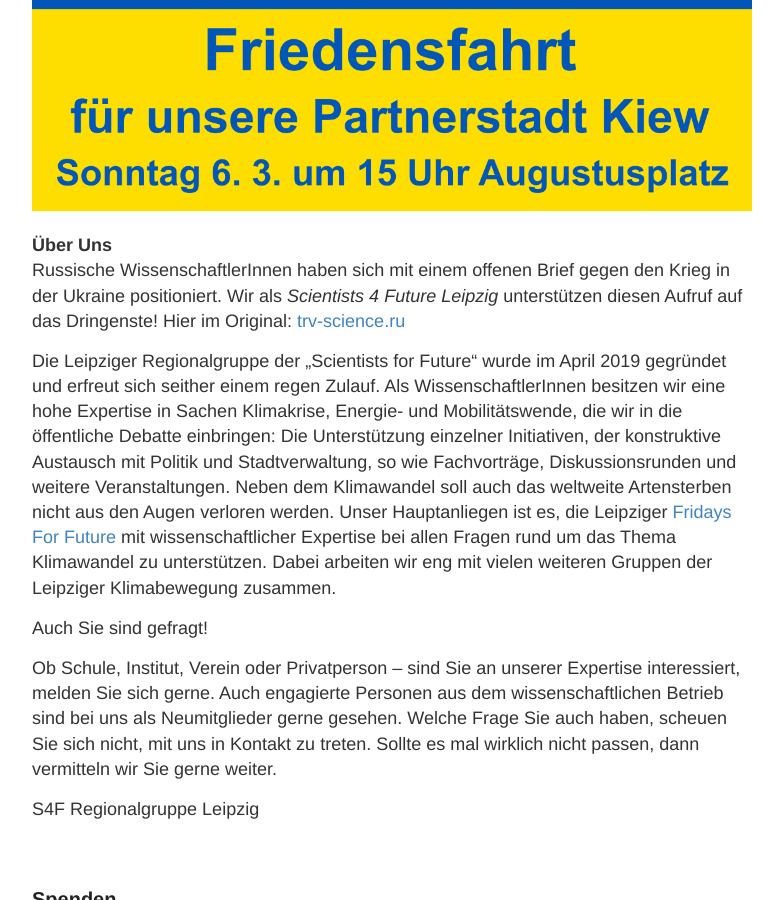
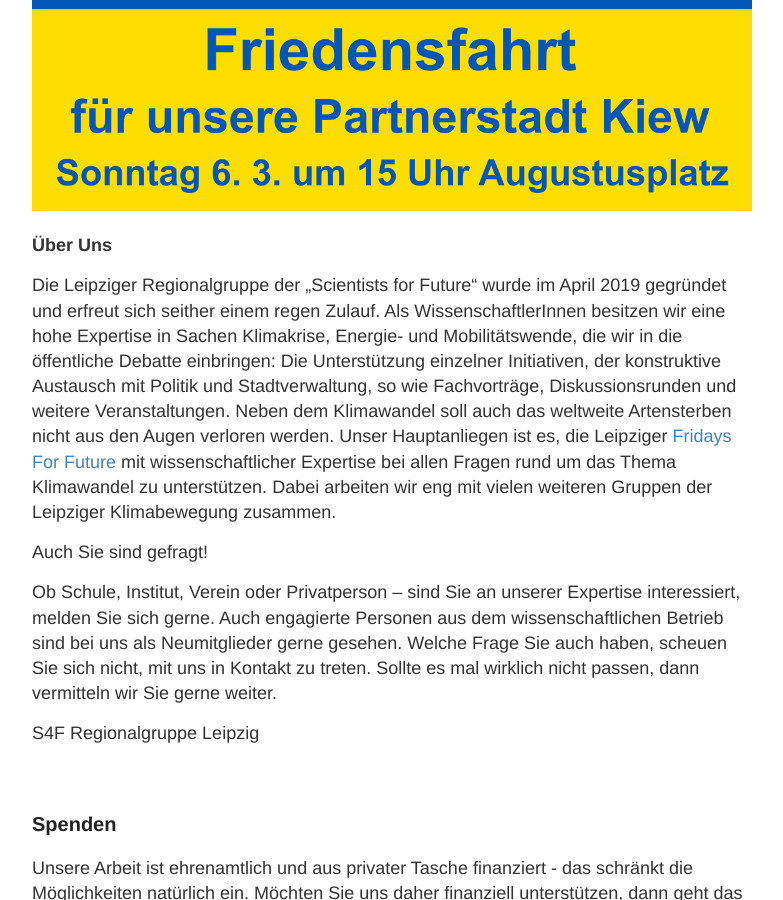
Before and after one commit to s4f-leipzig/s4f-leipzig.github.io, a Jekyll site: the page built from index.md, in a window 1280 px wide and 900 px high, scrolled down 1127 px. Shown: the whole window, without its empty margins (248-1031 px from the left). Built offline with Jekyll 4.4.1, drawn with Linux system fonts in a browser that asks for light colours.

Commit message:
Update index.md

```diff
--- a/index.md
+++ b/index.md
@@ -16,8 +16,6 @@ Wir freuen uns über alle, die ebenfalls zur Teilnahme an der Friedensfahrt einl
 
 <b>Über Uns</b>
 <br>
-Russische WissenschaftlerInnen haben sich mit einem offenen Brief gegen den Krieg in der Ukraine positioniert. Wir als <i>Scientists 4 Future Leipzig</i> unterstützen diesen Aufruf auf das Dringenste! Hier im Original: <a href="https://trv-science.ru/2022/02/we-are-against-war/">trv-science.ru</a>
-
 
 Die Leipziger Regionalgruppe der „Scientists for Future“ wurde im April 2019 gegründet und erfreut sich seither einem regen Zulauf. Als WissenschaftlerInnen besitzen wir eine hohe Expertise in Sachen Klimakrise, Energie- und Mobilitätswende, die wir in die öffentliche Debatte einbringen: Die Unterstützung einzelner Initiativen, der konstruktive Austausch mit Politik und Stadtverwaltung, so wie Fachvorträge, Diskussionsrunden und weitere Veranstaltungen. Neben dem Klimawandel soll auch das weltweite Artensterben nicht aus den Augen verloren werden. Unser Hauptanliegen ist es, die Leipziger <a href="https://fffleipzig.de/" target="blank">Fridays For Future</a> mit wissenschaftlicher Expertise bei allen Fragen rund um das Thema Klimawandel zu unterstützen. Dabei arbeiten wir eng mit vielen weiteren Gruppen der Leipziger Klimabewegung zusammen.
 
```
